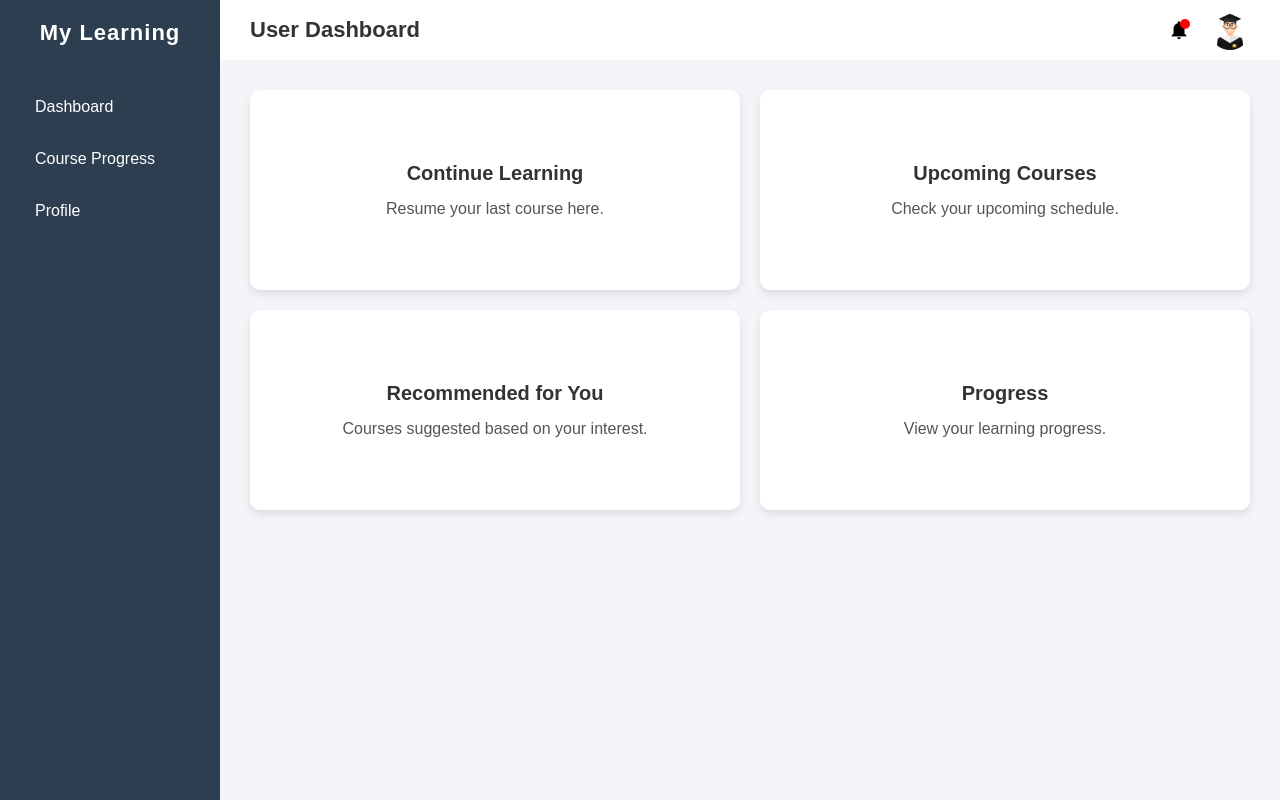
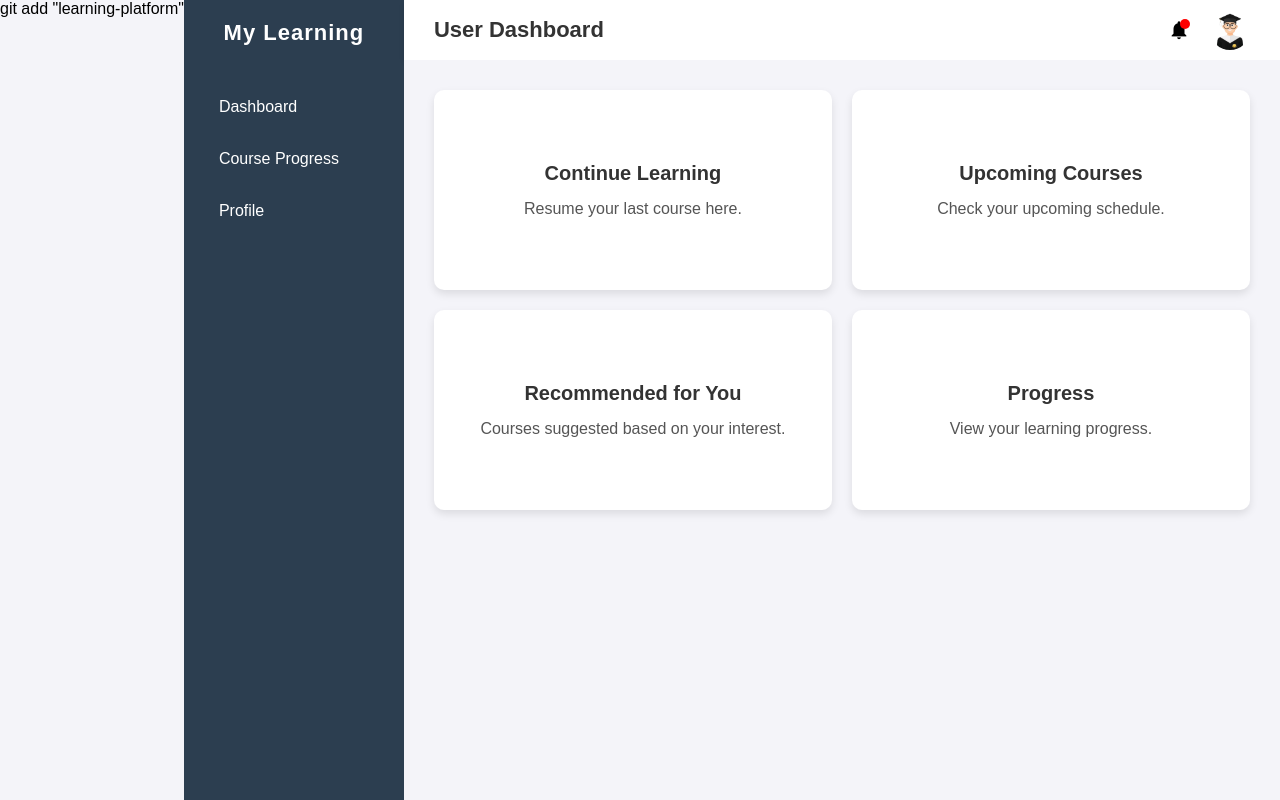
Before and after one commit to avanishrajput12/learning-platform, a PHP site: page /userdash.php in a window 1280 px wide. Run offline with PHP 8.4, Linux system fonts and the light colour scheme.

Commit message:
USER DASHBOAR

```diff
--- a/userdash.php
+++ b/userdash.php
@@ -1,4 +1,4 @@
-<!DOCTYPE html>
+git add "learning-platform"<!DOCTYPE html>
 <html lang="en">
 <head>
 <meta charset="UTF-8">
```
